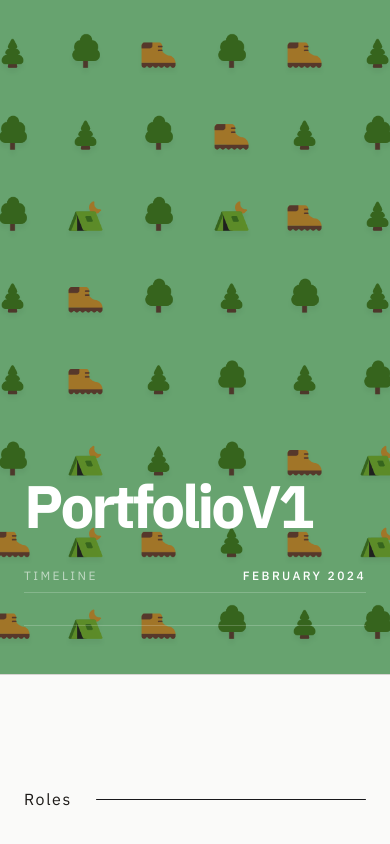
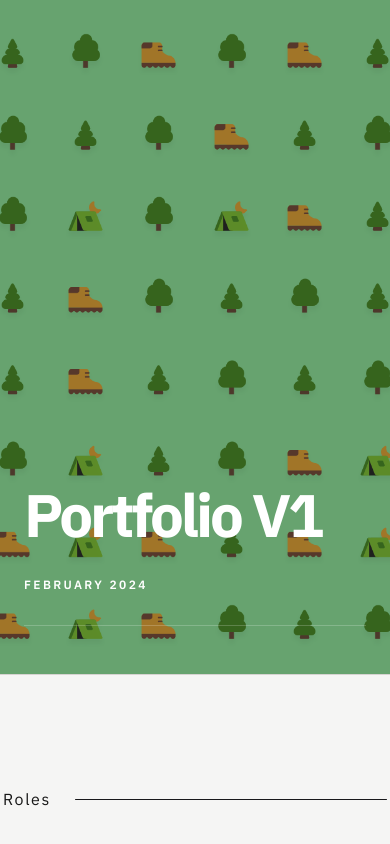
Before and after one commit to ToadBoyChen/new_portfolio, a Next.js app: page /portfolio/portfolio-1 in a window 390 px wide. Built offline with nearby package versions, Linux system fonts and the light colour scheme.

Commit message:
vibe coded optimisations

```diff
--- a/components/PortfolioAbstract.tsx
+++ b/components/PortfolioAbstract.tsx
@@ -1,8 +1,9 @@
 "use client";
 
 import Link from "next/link";
-import IntroText from "./IntoText";
-import { animated, useInView, useSpring } from "@react-spring/web";
+import Image from "next/image";
+import React, { useMemo } from "react";
+import { animated, useInView, useSpring, useTrail } from "@react-spring/web";
 import { useCursor } from "@/context/CursorContext";
 import PortfolioAbstractEntry from "./PortfolioAbstractEntry";
 import CustomDiv from "./CustomDiv";
@@ -21,52 +22,58 @@ interface PortfolioAbstractProps {
 
 export default function PortfolioAbstract(props: PortfolioAbstractProps) {
     const { getHoverProps } = useCursor();
-    const contentEntries = Object.entries(props.content);
+
+    const contentEntries = useMemo(() => Object.entries(props.content), [props.content]);
+    const rolesEntries = useMemo(() => Object.entries(props.roles), [props.roles]);
+    const linksEntries = useMemo(() => Object.entries(props.links), [props.links]);
+
+    const headerSpring = useSpring({
+        from: { opacity: 0, transform: "translateY(40px)" },
+        to: { opacity: 1, transform: "translateY(0px)" },
+        config: { mass: 1.2, tension: 90, friction: 35 },
+        delay: 150
+    });
+
+    const [descRef, descInView] = useInView({ rootMargin: "-10% 0px", once: true });
+    const descTrail = useTrail(props.description.length, {
+        from: { transform: "translateY(110%)" },
+        to: { transform: descInView ? "translateY(0%)" : "translateY(110%)" },
+        config: { mass: 1, tension: 120, friction: 35, clamp: true },
+    });
 
     return (
-        <section className="bg-stone-50 min-h-screen text-stone-900 selection:bg-stone-900 selection:text-stone-50">
-            {/* Architectural Hero Section */}
-            <div className="relative h-[80vh] min-h-[600px] w-full border-b border-stone-300 overflow-hidden flex items-end bg-stone-900">
-
-                {/* Background Image */}
+        <section className={`bg-stone-100 min-h-screen selection:bg-stone-900 selection:text-stone-50 flex flex-col items-center`}>
+            <div className="relative h-[80vh] min-h-150 w-full border-b border-stone-300 overflow-hidden flex items-end bg-stone-900">
                 <div className="absolute inset-0 z-0">
-                    <img
+                    <Image
                         src={props.bannerImage}
                         alt={`${props.name} banner`}
-                        // Darkened slightly for crisp white text contrast
-                        className="w-full h-full object-cover object-top opacity-60"
+                        fill
+                        priority
+                        sizes="100vw"
+                        className="object-cover object-top opacity-60"
                     />
                 </div>
 
-                {/* Technical CAD-like Framing Overlay */}
                 <div className="absolute inset-6 md:inset-12 border border-white/10 pointer-events-none z-10 hidden md:block">
-                    {/* Corner Crosshairs */}
                     <div className="absolute -top-2 -left-2 w-4 h-4 border-t border-l border-white/30" />
                     <div className="absolute -top-2 -right-2 w-4 h-4 border-t border-r border-white/30" />
                     <div className="absolute -bottom-2 -left-2 w-4 h-4 border-b border-l border-white/30" />
                     <div className="absolute -bottom-2 -right-2 w-4 h-4 border-b border-r border-white/30" />
                 </div>
 
-                {/* Hero Content anchored to the bottom grid */}
                 <div className="relative z-20 w-full max-w-screen-2xl mx-auto px-6 md:px-12 pb-12 md:pb-16 pointer-events-none">
                     <div className="flex flex-col md:flex-row justify-between items-start md:items-end gap-8 border-b border-white/20 pb-8">
 
-                        {/* Title Block */}
                         <div className="text-white">
-                            <div className="text-6xl md:text-8xl lg:text-9xl font-black leading-none tracking-tighter">
-                                <IntroText
-                                    text={props.name}
-                                    direction="left"
-                                    spacing={false}
-                                />
-                            </div>
+                            <animated.h1 style={headerSpring} className="text-6xl md:text-8xl lg:text-9xl font-black leading-none tracking-tighter">
+                                {props.name}
+                            </animated.h1>
                         </div>
 
-                        {/* Essential Meta Ledger */}
-                        <div className="flex flex-col gap-3 text-xs font-mono uppercase tracking-[0.2em] text-white/60 w-full md:w-auto md:min-w-[250px]">
-                            <div className="flex justify-between items-center border-b border-white/20 pb-2">
-                                <span>Timeline</span>
-                                <span className="text-white font-medium text-right">{props.date}</span>
+                        <div className="flex flex-col gap-3 text-xs font-mono uppercase tracking-[0.2em] text-white/60 w-full md:w-auto md:min-w-62.5">
+                            <div className="flex justify-between items-center text-white font-semibold text-right">
+                                {props.date}
                             </div>
                         </div>
 
@@ -74,17 +81,16 @@ export default function PortfolioAbstract(props: PortfolioAbstractProps) {
                 </div>
             </div>
 
-            {/* Main Content Grid */}
-            <div className="max-w-screen-2xl mx-auto px-6 md:px-12 w-full">
+            <div className="w-sm sm:w-md md:w-xl lg:w-3xl">
                 <div className="grid grid-cols-1 lg:grid-cols-12 gap-16 lg:gap-24 py-24 lg:py-40">
-
-                    {/* Left Column: Metadata (Roles & Stack) */}
                     <div className="lg:col-span-4 flex flex-col gap-24">
                         <div>
                             <CustomDiv label="Roles" align="left" />
                             <ul className="flex flex-col gap-8 mt-10">
-                                {Object.entries(props.roles).map(([role, percent]) => (
-                                    <RoleBar key={role} role={role} percent={percent} color={props.color} />
+                                {rolesEntries.map(([role, percent]) => (
+                                    <div key={role} className="w-full pb-1">
+                                        <RoleBar role={role} percent={percent} color={props.color} />
+                                    </div>
                                 ))}
                             </ul>
                         </div>
@@ -93,29 +99,29 @@ export default function PortfolioAbstract(props: PortfolioAbstractProps) {
                             <CustomDiv label="Technical Stack" align="left" />
                             <ul className="flex flex-col gap-0 mt-8 border-t border-stone-200">
                                 {props.stack.map((tech, i) => (
-                                    <TechStackItem key={i} tech={tech} index={i} />
+                                    <div key={i} className="w-full">
+                                        <TechStackItem tech={tech} index={i} />
+                                    </div>
                                 ))}
                             </ul>
                         </div>
                     </div>
 
-                    {/* Right Column: Narrative */}
                     <div className="lg:col-span-7 lg:col-start-6">
                         <CustomDiv label="Abstract" align="left" />
-                        <div className="mt-12 space-y-8">
-                            {props.description.map((para, i) => (
-                                <MaskReveal key={i} delay={i * 150}>
-                                    <p className="text-stone-600 text-2xl md:text-3xl leading-snug tracking-tight text-justify font-light">
-                                        {para}
-                                    </p>
-                                </MaskReveal>
+                        <div ref={descRef} className="mt-12 space-y-8">
+                            {descTrail.map((style, i) => (
+                                <div key={i} className="overflow-hidden w-full pb-1">
+                                    <animated.p style={style} className="text-stone-700 text-2xl md:text-3xl leading-snug tracking-tight text-justify font-semibold">
+                                        {props.description[i]}
+                                    </animated.p>
+                                </div>
                             ))}
                         </div>
                     </div>
                 </div>
             </div>
 
-            {/* Rigid Grid Gallery Section */}
             <div className="w-full relative flex flex-col items-center py-24 md:py-40 bg-white border-y border-stone-200">
                 <div className="max-w-screen-2xl w-full px-6 md:px-12 mb-24 md:mb-32">
                     <CustomDiv label="Visual Documentation" align="center" />
@@ -136,11 +142,10 @@ export default function PortfolioAbstract(props: PortfolioAbstractProps) {
                 </div>
             </div>
 
-            {/* Links Footer - ONLY PLACE CURSOR IS ACTIVE */}
-            <div className="max-w-4xl mx-auto px-6 w-full py-32 md:py-48">
+            <div className="w-sm sm:w-md md:w-xl lg:w-3xl py-32 md:py-48">
                     <CustomDiv label="External Links" align="left" />
                     <ul className="flex flex-col gap-6 mt-12">
-                    {Object.entries(props.links).map(([label, url]) => (
+                        {linksEntries.map(([label, url]) => (
                             <li
                                 key={label}
                                 {...getHoverProps("Go To", props.color)}
@@ -158,56 +163,21 @@ export default function PortfolioAbstract(props: PortfolioAbstractProps) {
     );
 }
 
-// --- Sub-components ---
-
-// 1. Text Mask Reveal
-function MaskReveal({ children, delay = 0 }: { children: React.ReactNode, delay?: number }) {
-    const [ref, inView] = useInView({ rootMargin: "-10% 0px", once: true });
-    const spring = useSpring({
-        from: { transform: "translateY(110%)" },
-        to: { transform: inView ? "translateY(0%)" : "translateY(110%)" },
-        delay,
-        config: { mass: 1, tension: 120, friction: 35, clamp: true },
-    });
-
+const TechStackItem = React.memo(({ tech, index }: { tech: string, index: number }) => {
     return (
-        <div ref={ref} className="overflow-hidden w-full pb-1">
-            <animated.div style={spring}>
-                {children}
-            </animated.div>
-        </div>
-    );
-}
-
-// 2. Sequential Tech Stack List Items (Cursor Removed)
-function TechStackItem({ tech, index }: { tech: string, index: number }) {
-    const [ref, inView] = useInView({ rootMargin: "-5% 0px", once: true });
-
-    const spring = useSpring({
-        from: { opacity: 0, transform: "translateX(-20px)" },
-        to: { opacity: inView ? 1 : 0, transform: inView ? "translateX(0px)" : "translateX(-20px)" },
-        delay: index * 100,
-        config: { mass: 1, tension: 140, friction: 35, clamp: true },
-    });
-
-    return (
-        <animated.li
-            ref={ref}
-            style={spring}
-            className="flex items-center justify-between py-4 border-b border-stone-200 group"
-        >
-            <span className="text-xs text-stone-400 font-mono tracking-widest pointer-events-none">
-                {(index + 1).toString().padStart(2, '0')}
+        <li className="flex items-center justify-between py-4 border-b border-stone-200 group">
+            <span className="text-xs text-stone-500 pointer-events-none">
+                {(index + 1).toString()}
             </span>
-            <span className="text-stone-800 tracking-tight text-lg md:text-xl font-medium transition-transform group-hover:-translate-x-2 pointer-events-none">
+            <span className="tracking-wider text-lg md:text-xl font-medium transition-transform group-hover:-translate-x-2 pointer-events-none">
                 {tech}
             </span>
-        </animated.li>
+        </li>
     );
-}
+});
+TechStackItem.displayName = "TechStackItem";
 
-// 3. Technical Image Reveal (Cursor Removed)
-function AnimatedFigure({ index, url, caption, name }: { index: number, url: string, caption: string, name: string }) {
+const AnimatedFigure = React.memo(({ index, url, caption, name }: { index: number, url: string, caption: string, name: string }) => {
     const [ref, inView] = useInView({ rootMargin: "-15% 0px", once: true });
 
     const containerSpring = useSpring({
@@ -238,12 +208,16 @@ function AnimatedFigure({ index, url, caption, name }: { index: number, url: str
                         style={containerSpring}
                         className={`md:col-span-12 ${containerClasses}`}
                     >
-                        <animated.img
-                            style={imageSpring}
+                        <animated.div style={imageSpring} className="relative w-full h-auto">
+                            <Image
                                 src={url}
                                 alt={`${name} Fig ${figNumber}`}
+                                width={1600}
+                                height={900}
+                                sizes="(max-width: 768px) 100vw, 90vw"
                                 className="w-full h-auto max-h-[85vh] object-cover object-top"
                             />
+                        </animated.div>
                     </animated.div>
                     <div className="md:col-span-8 md:col-start-3 md:text-center mt-2">
                         <FigureCaption figNumber={figNumber} text={cleanCaption} align="center" inView={inView} />
@@ -257,12 +231,16 @@ function AnimatedFigure({ index, url, caption, name }: { index: number, url: str
                         style={containerSpring}
                         className={`md:col-span-7 ${containerClasses}`}
                     >
-                        <animated.img
-                            style={imageSpring}
+                        <animated.div style={imageSpring} className="relative w-full h-auto">
+                            <Image
                                 src={url}
                                 alt={`${name} Fig ${figNumber}`}
+                                width={1200}
+                                height={800}
+                                sizes="(max-width: 768px) 100vw, 60vw"
                                 className="w-full h-auto object-cover object-top"
                             />
+                        </animated.div>
                     </animated.div>
                     <div className="md:col-span-4 md:col-start-9">
                         <FigureCaption figNumber={figNumber} text={cleanCaption} align="left" inView={inView} />
@@ -279,22 +257,26 @@ function AnimatedFigure({ index, url, caption, name }: { index: number, url: str
                         style={containerSpring}
                         className={`md:col-span-7 md:col-start-6 order-1 md:order-2 ${containerClasses}`}
                     >
-                        <animated.img
-                            style={imageSpring}
+                        <animated.div style={imageSpring} className="relative w-full h-auto">
+                            <Image
                                 src={url}
                                 alt={`${name} Fig ${figNumber}`}
+                                width={1200}
+                                height={800}
+                                sizes="(max-width: 768px) 100vw, 60vw"
                                 className="w-full h-auto object-cover object-top"
                             />
+                        </animated.div>
                     </animated.div>
                 </>
             )}
 
         </div>
     );
-}
+});
+AnimatedFigure.displayName = "AnimatedFigure";
 
-// 4. Plotter Line Caption
-function FigureCaption({ figNumber, text, align, inView }: { figNumber: string, text: string, align: 'left' | 'center', inView: boolean }) {
+const FigureCaption = React.memo(({ figNumber, text, align, inView }: { figNumber: string, text: string, align: 'left' | 'center', inView: boolean }) => {
     const lineSpring = useSpring({
         from: { width: "0%" },
         to: { width: inView ? "100%" : "0%" },
@@ -311,24 +293,24 @@ function FigureCaption({ figNumber, text, align, inView }: { figNumber: string,
 
     return (
         <div className={`flex flex-col gap-4 ${align === 'center' ? 'items-center text-center' : 'items-start text-left'}`}>
-            <div className={`relative inline-block ${align === 'center' ? 'w-16' : 'w-full max-w-[4rem]'}`}>
-                <span className="text-[10px] text-stone-400 font-mono uppercase tracking-[0.2em] pb-2 block text-left">
+            <div className={`relative inline-block ${align === 'center' ? 'w-16' : 'w-full max-w-16'}`}>
+                <span className="text-[10px] text-stone-500 font-mono font-bold uppercase tracking-[0.2em] pb-2 block text-left">
                     Fig. {figNumber}
                 </span>
                 <animated.div
                     style={lineSpring}
-                    className={`absolute bottom-0 h-[1px] bg-stone-300 ${align === 'center' ? 'left-1/2 -translate-x-1/2' : 'left-0'}`}
+                    className={`absolute bottom-0 h-px bg-stone-400 ${align === 'center' ? 'left-1/2 -translate-x-1/2' : 'left-0'}`}
                 />
             </div>
-            <animated.p style={textSpring} className="text-stone-600 md:text-xl font-light leading-relaxed tracking-tight">
+            <animated.p style={textSpring} className="text-stone-800 md:text-xl font-normal leading-relaxed tracking-tight">
                 {text}
             </animated.p>
         </div>
     );
-}
+});
+FigureCaption.displayName = "FigureCaption";
 
-// 5. Hardened Role Bar Easing
-function RoleBar({ role, percent, color }: { role: string; percent: number; color: string }) {
+const RoleBar = React.memo(({ role, percent, color }: { role: string; percent: number; color: string }) => {
     const [ref, inView] = useInView({ once: true, rootMargin: "-10% 0px" });
     const spring = useSpring({
         width: inView ? `${percent}%` : "0%",
@@ -337,17 +319,18 @@ function RoleBar({ role, percent, color }: { role: string; percent: number; colo
 
     return (
         <div ref={ref} className="w-full">
-            <div className="flex justify-between items-end mb-3">
-                <p className="text-sm tracking-widest text-stone-800 uppercase font-medium">
+            <div className="flex justify-between items-end mb-2">
+                <p className="text-sm tracking-widest font-medium">
                     {role}
                 </p>
-                <p className="text-sm font-mono text-stone-500 tabular-nums">
-                    {percent}%
+                <p className="text-md text-stone-600 tabular-nums">
+                    {percent} <span className="text-xs text-stone-400"> % </span>
                 </p>
             </div>
-            <div className="h-[2px] w-full bg-stone-200 relative overflow-hidden">
+            <div className="h-1 w-full bg-stone-300 relative overflow-hidden">
                 <animated.div style={spring} className={`absolute top-0 left-0 h-full ${color}`} />
             </div>
         </div>
     );
-}
+});
+RoleBar.displayName = "RoleBar";
```
Also changed, not shown: components/PortfolioEntry.tsx (+18 -16 lines). Lines whose indentation alone changed are shown as unchanged.
